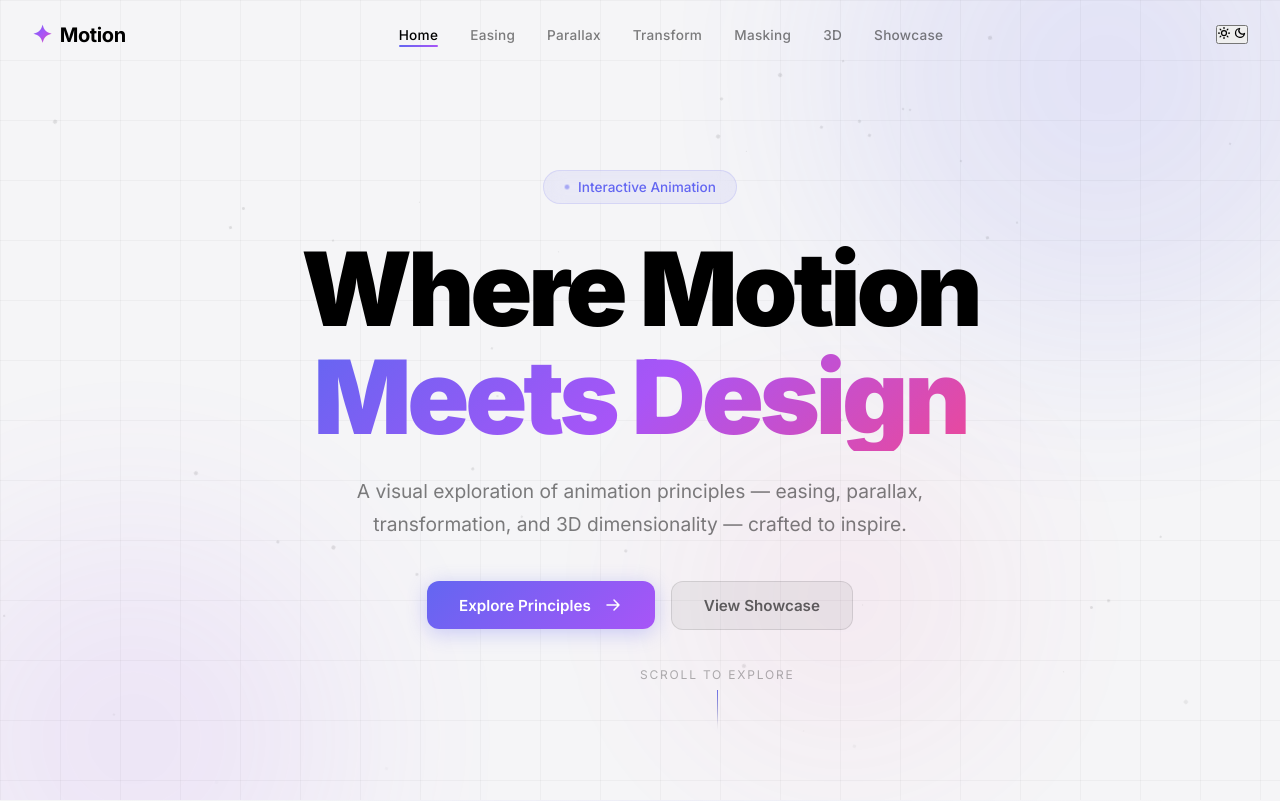
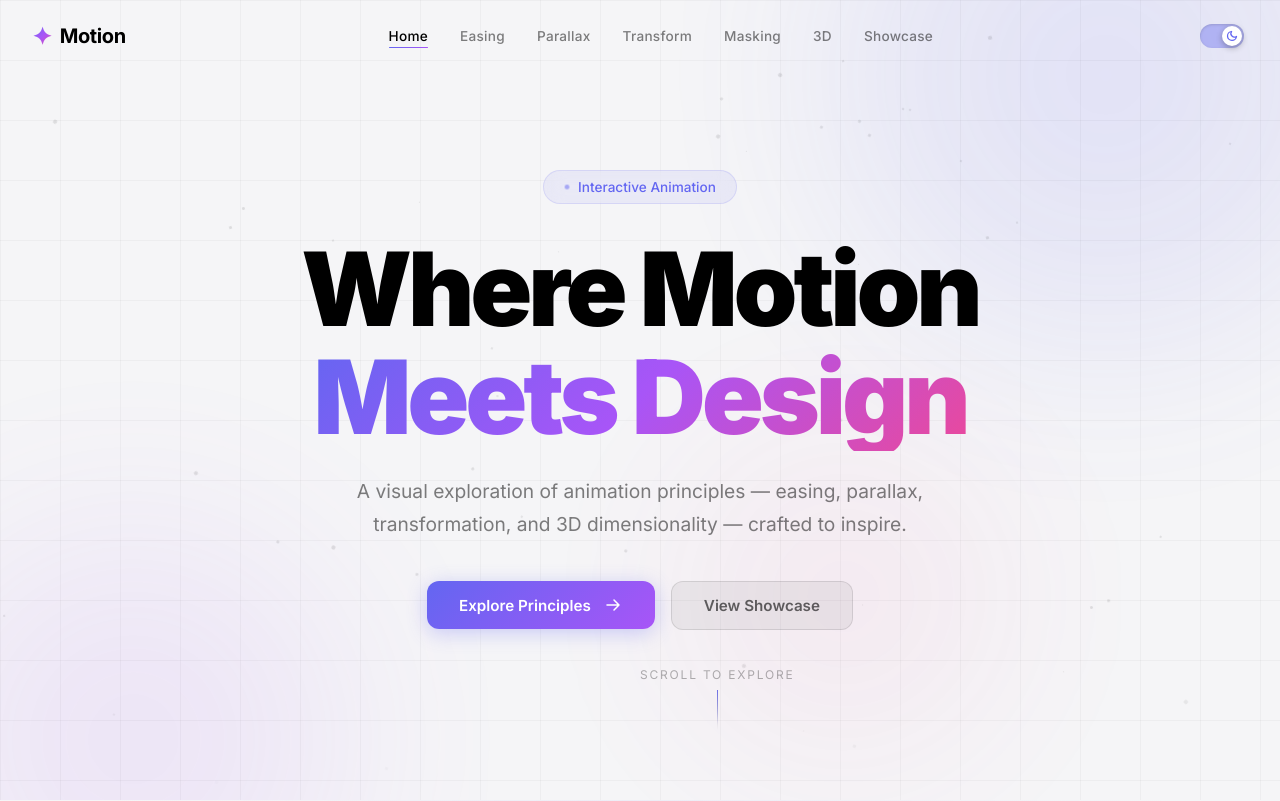
Before and after one commit to houtaroudes/motion-website, a website built with Vite: page index.html in a window 1280 px wide. Shown: the top 801 px of the page. Built offline with nearby package versions, Linux system fonts and the light colour scheme; animation ran at ten frames a second.

Commit message:
smoother theme switch animation

```diff
--- a/src/style.css
+++ b/src/style.css
@@ -99,6 +99,7 @@
 html {
   scroll-behavior: smooth;
   font-size: 16px;
+  transition: background-color 0.4s ease, color 0.4s ease;
 }
 
 body {
@@ -107,7 +108,7 @@ body {
   color: var(--text-primary);
   overflow-x: hidden;
   -webkit-font-smoothing: antialiased;
-  transition: background-color 0.3s ease, color 0.3s ease;
+  transition: background-color 0.4s ease, color 0.4s ease, border-color 0.4s ease;
   -moz-osx-font-smoothing: grayscale;
 }
 
@@ -171,7 +172,8 @@ a {
   backdrop-filter: blur(20px) saturate(1.4);
   border-bottom: 1px solid var(--navbar-border);
   padding: 0.75rem 2rem;
-}
+
+  transition: background 0.4s ease, border-color 0.4s ease;}
 
 .nav-inner {
   max-width: 1280px;
@@ -239,6 +241,102 @@ a {
   width: 100%;
 }
 
+
+
+/* Theme toggle slider switch */
+.theme-toggle {
+  background: none;
+  border: none;
+  cursor: pointer;
+  padding: 4px;
+  display: flex;
+  align-items: center;
+  transition: transform 0.25s ease;
+}
+
+.theme-toggle:active {
+  transform: scale(0.92);
+}
+
+.toggle-track {
+  width: 44px;
+  height: 24px;
+  background: var(--toggle-track-bg, rgba(255,255,255,0.12));
+  border-radius: 12px;
+  position: relative;
+  transition: background 0.4s cubic-bezier(0.4, 0, 0.2, 1);
+  box-shadow: inset 0 1px 3px rgba(0,0,0,0.15);
+}
+
+[data-theme="light"] .toggle-track {
+  background: var(--toggle-track-active, rgba(99,102,241,0.4));
+}
+
+.toggle-thumb {
+  position: absolute;
+  top: 2px;
+  left: 2px;
+  width: 20px;
+  height: 20px;
+  background: var(--toggle-thumb-bg, #fff);
+  border-radius: 50%;
+  box-shadow: var(--toggle-thumb-shadow, 0 2px 6px rgba(0,0,0,0.3));
+  transition: transform 0.4s cubic-bezier(0.34, 1.56, 0.64, 1), background 0.3s ease, box-shadow 0.3s ease;
+  display: flex;
+  align-items: center;
+  justify-content: center;
+}
+
+[data-theme="light"] .toggle-thumb {
+  transform: translateX(20px);
+}
+
+.sun-icon,
+.moon-icon {
+  position: absolute;
+  top: 50%;
+  left: 50%;
+  transition: opacity 0.35s ease, transform 0.35s ease;
+}
+
+.sun-icon {
+  color: var(--toggle-icon-color, #6366f1);
+  opacity: 1;
+  transform: translate(-50%, -50%) rotate(0deg) scale(1);
+}
+
+.moon-icon {
+  color: var(--toggle-icon-color, #6366f1);
+  opacity: 1;
+  transform: translate(-50%, -50%) rotate(-90deg) scale(0);
+}
+
+[data-theme="light"] .sun-icon {
+  opacity: 0;
+  transform: translate(-50%, -50%) rotate(90deg) scale(0);
+}
+
+[data-theme="light"] .moon-icon {
+  opacity: 1;
+  transform: translate(-50%, -50%) rotate(0deg) scale(1);
+}
+
+/* Mobile theme toggle */
+.mobile-theme-toggle {
+  display: flex !important;
+  align-items: center;
+  gap: 0.75rem;
+  font-size: 1.1rem;
+  font-weight: 500;
+  color: var(--text-muted);
+  width: 100%;
+  padding: 0.75rem 0;
+}
+
+.toggle-label {
+  font-size: 1.1rem;
+  font-weight: 500;
+}
 /* Mobile menu styles */
 .mobile-menu-btn {
   display: none;
@@ -334,6 +432,7 @@ a {
 
 .btn-secondary {
   background: var(--btn-secondary-bg);
+  transition: background 0.4s ease, border-color 0.4s ease, color 0.4s ease;
   border: 1px solid var(--btn-secondary-border);
   color: var(--btn-secondary-text);
 }
@@ -455,6 +554,7 @@ a {
 
 .hero-badge {
   display: inline-flex;
+  transition: background 0.4s ease, border-color 0.4s ease, color 0.4s ease;
   align-items: center;
   gap: 0.5rem;
   padding: 0.5rem 1.25rem;
```
